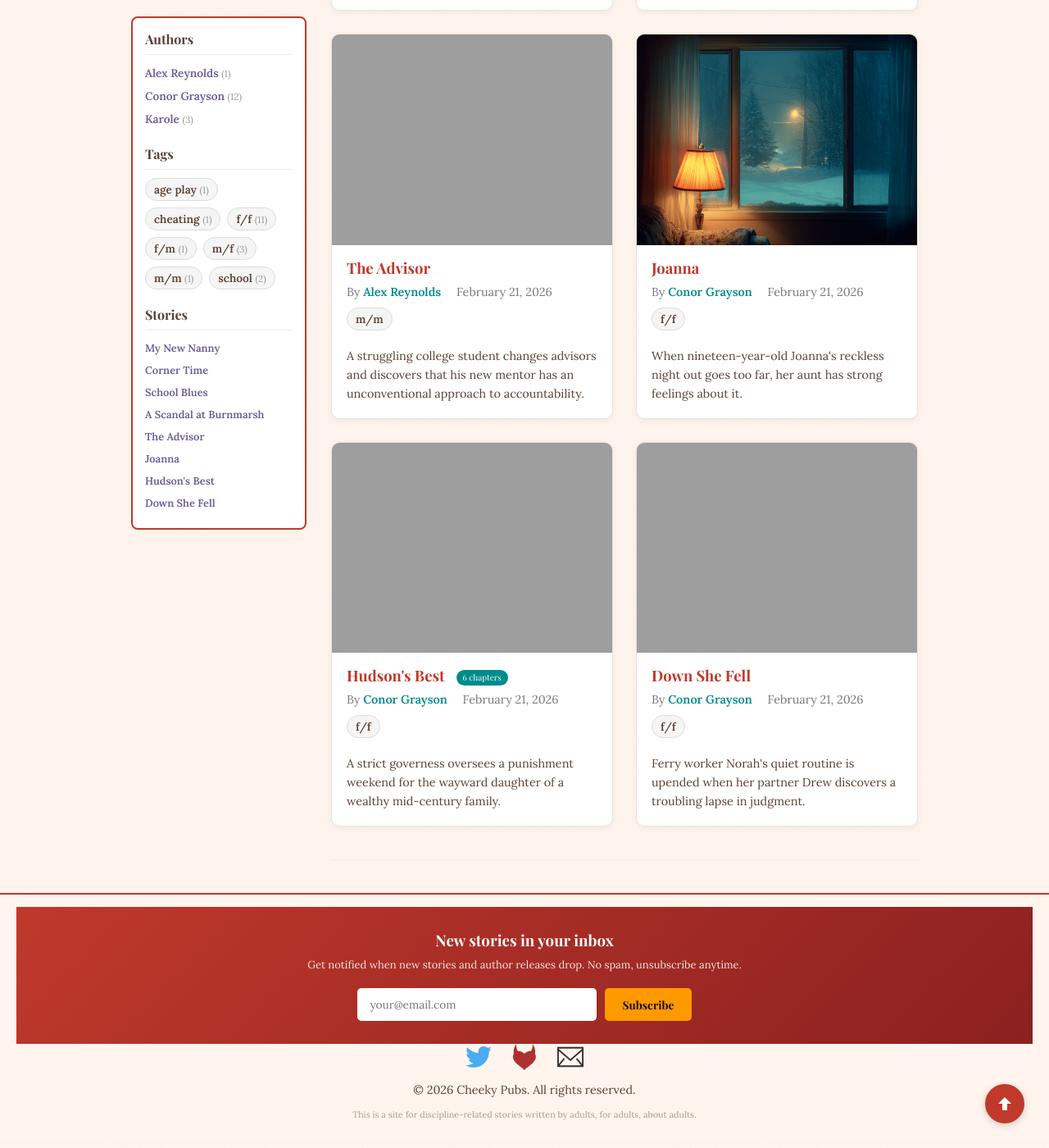
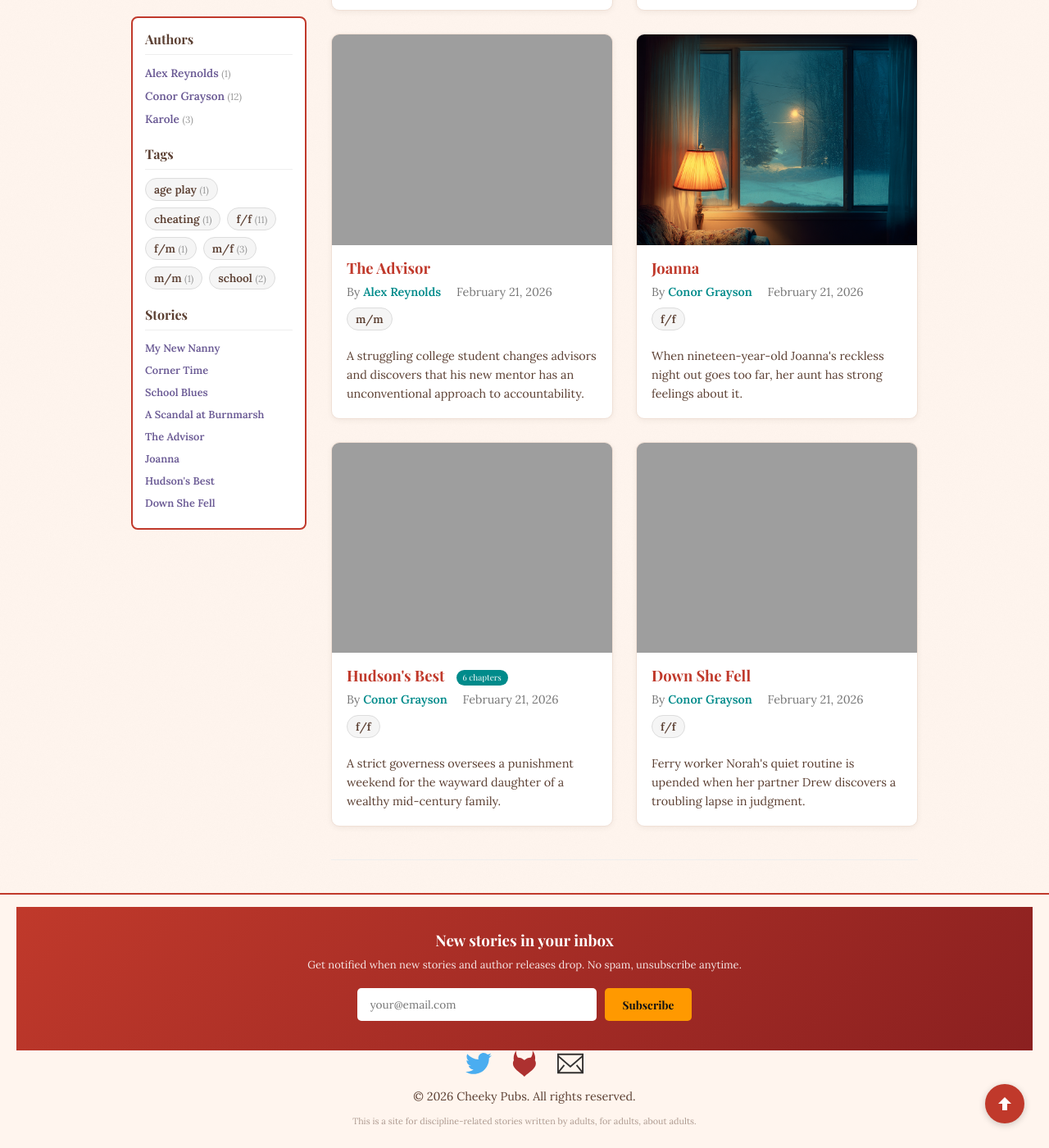
Before and after one commit to cheekypubs/cheekypubs.github.io, a Jekyll site: the page built from index.html, in a window 1280 px wide and 1400 px high, scrolled down 1366 px. Shown: the whole window at 82% size. Built offline with Jekyll 4.4.1, drawn with Linux system fonts in a browser that asks for light colours; some web fonts are replaced.

Commit message:
Fix mobile card layout, excerpt overflow, and email signup spacing
Co-Authored-By: Claude Sonnet 4.6 <noreply@anthropic.com>

```diff
--- a/assets/css/style.css
+++ b/assets/css/style.css
@@ -621,6 +621,8 @@ a {
     -webkit-line-clamp: 3;
     -webkit-box-orient: vertical;
     overflow: hidden;
+    min-width: 0;
+    word-break: break-word;
 }
 
 /* Individual Story Page */
@@ -1157,14 +1159,18 @@ a {
     }
 
     .story-preview {
-        flex-direction: row;
-        align-items: stretch;
+        display: grid;
+        grid-template-columns: 100px 1fr;
+        grid-template-rows: auto 1fr;
+        flex-direction: unset;
+        align-items: unset;
         border-radius: 8px;
     }
 
     .story-thumb-link {
-        width: 110px;
-        flex-shrink: 0;
+        grid-column: 1;
+        grid-row: 1 / -1;
+        width: 100%;
     }
 
     .story-thumb {
@@ -1174,12 +1180,20 @@ a {
     }
 
     .story-preview-content {
+        grid-column: 2;
+        grid-row: 1;
         padding: 12px 12px 0;
+        min-width: 0;
     }
 
     .story-excerpt {
-        padding: 6px 12px 12px;
+        grid-column: 2;
+        grid-row: 2;
+        padding: 4px 12px 12px;
         -webkit-line-clamp: 2;
+        min-width: 0;
+        width: 100%;
+        box-sizing: border-box;
     }
 
     .story-title {
@@ -2181,7 +2195,7 @@ a {
 
 .email-signup {
     background: linear-gradient(135deg, #C0392B, #8B2020);
-    padding: 28px 24px;
+    padding: 28px 24px 36px;
     text-align: center;
     color: #fff;
     margin-bottom: 0;
```
